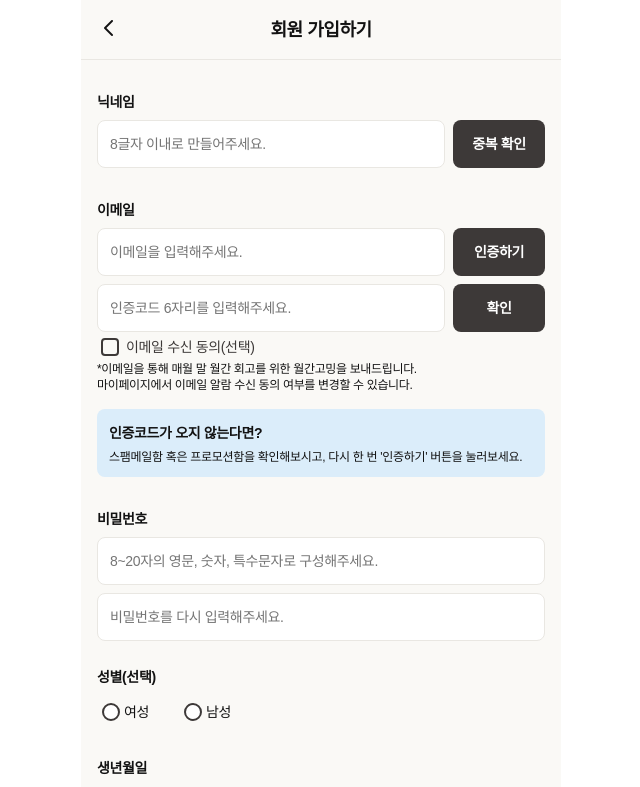
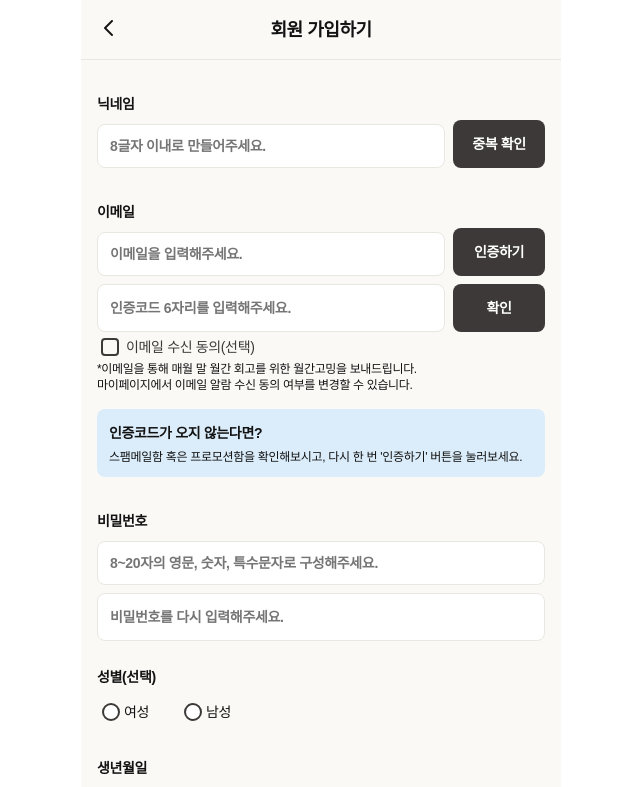
Before and after one commit to bsideproject/14_3_FE, a React (Create React App) app: page /register in a window 1280 px wide. Shown: the top 787 px of the page, without its empty margins (319-959 px from the left). Built offline with nearby package versions, Linux system fonts and the light colour scheme; no server answers; a web font is replaced by a local one.

Commit message:
디자인 수정

```diff
--- a/src/assets/pages/auth/register.css
+++ b/src/assets/pages/auth/register.css
@@ -219,7 +219,7 @@
   width: 100%;
   background-image: url("../../images/icon_check.png");
   background-repeat: no-repeat;
-  background-size: 20px;
+  background-size: 24px;
   background-position: 97% center;
 }
 
--- a/src/components/common/InputBox.tsx
+++ b/src/components/common/InputBox.tsx
@@ -46,13 +46,7 @@ const InputBox = React.memo(
           style={{ height: title ? "100%" : "48px" }}
         >
           <div className="register-box">
-            {title ? (
-              <div className="body3-bold" style={{ lineHeight: "20px" }}>
-                {title}
-              </div>
-            ) : (
-              <></>
-            )}
+            {title ? <div className="body3-bold">{title}</div> : <></>}
             <input
               type={inputType}
               placeholder={inputPlaceholader}
@@ -60,18 +54,18 @@ const InputBox = React.memo(
               className={
                 completeInputChk === true
                   ? isClose === true
-                    ? "register-input-error body3-regular margintop-8"
+                    ? "register-input-error body3-bold margintop-8"
                     : isClose === false
-                    ? "register-input-complete body3-regular margintop-8"
+                    ? "register-input-complete body3-bold margintop-8"
                     : isClose === null
-                    ? "register-input-success body3-regular margintop-8"
+                    ? "register-input-success body3-bold margintop-8"
                     : ""
                   : isClose === true
-                  ? "register-input-error body3-regular margintop-8"
+                  ? "register-input-error body3-bold margintop-8"
                   : isClose === false
-                  ? "register-input body3-regular margintop-8"
+                  ? "register-input body3-bold margintop-8"
                   : isClose === null
-                  ? "register-input-success body3-regular margintop-8"
+                  ? "register-input-success body3-bold margintop-8"
                   : ""
               }
               // style={{ background: nickNameChk ? "" : "red" }}
@@ -83,6 +77,9 @@ const InputBox = React.memo(
                   setCompleteInputChk(false);
                 }
                 inputBlur();
+              }}
+              onFocus={() => {
+                setCompleteInputChk(false);
               }}
               value={inputValue}
               maxLength={inputMaxLength}
```
Also changed, not shown: src/assets/images/icon_warning_filled.png.
